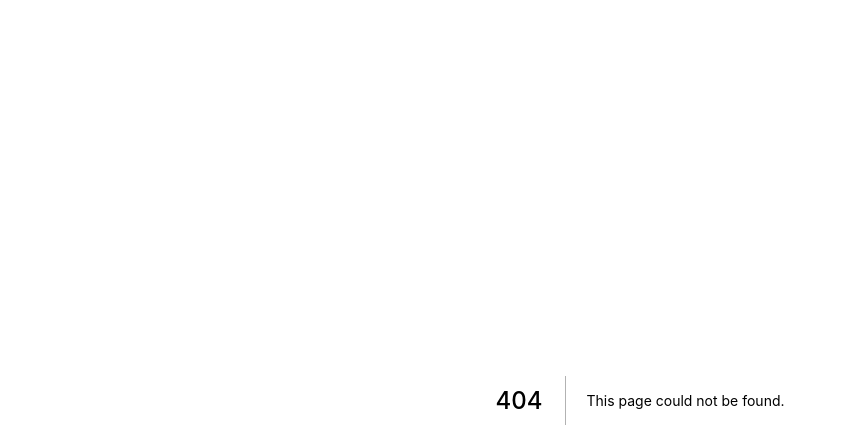
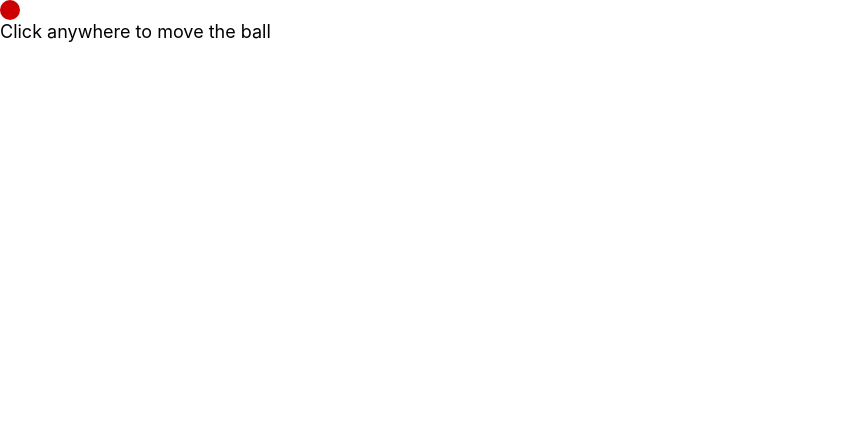
Before and after one commit to Junev/nextjs-blog, a Next.js app: page /transition/ball in a window 1280 px wide. Before the commit this address had no page. Shown: the top 448 px of the page, without its empty margins (0-847 px from the left). Built offline with nearby package versions, Linux system fonts and the light colour scheme.

Commit message:
practice transition

```diff
--- /dev/null
+++ b/pages/transition/ball.js
@@ -0,0 +1,54 @@
+import { useEffect, useRef } from "react";
+import styles from "./ball.module.scss";
+
+const Ball = () => {
+  const ballRef = useRef();
+  // useEffect(() => {
+  //   const moveball = (e) => {
+  //     ballRef.current.style.transform = `translateY(${e.clientY - 10}px)`;
+  //     ballRef.current.style.transform += `translateX(${e.clientX - 10}px)`;
+  //   };
+  //   document.addEventListener("click", moveball, { passive: true });
+  //   return () => {
+  //     document.removeEventListener("click", moveball);
+  //   };
+  // });
+
+  useEffect(() => {
+    const animate = () => {
+      let start;
+      const step = (timestamp) => {
+        if (start === undefined) {
+          start = timestamp;
+        }
+        const elapsed = timestamp - start;
+        ballRef.current.style.transform = `translateX(${Math.min(
+          0.1 * elapsed,
+          200
+        )}px)`;
+        console.log(elapsed, Math.min(0.1 * elapsed, 200));
+        if (elapsed < 2000) {
+          requestAnimationFrame(step);
+        } else {
+          start = undefined;
+        }
+      };
+      requestAnimationFrame(step);
+    };
+    document.addEventListener("click", animate, { passive: true });
+    return () => {
+      document.removeEventListener("click", animate);
+    };
+  });
+
+  return (
+    <>
+      <p>Click anywhere to move the ball</p>
+      <div ref={ballRef} className={styles.ball}></div>
+    </>
+  );
+};
+
+Ball.propTypes = {};
+
+export default Ball;
--- /dev/null
+++ b/pages/transition/ball.module.scss
@@ -0,0 +1,10 @@
+.ball {
+  background-color: #c00;
+  border-radius: 10px;
+  width: 20px;
+  height: 20px;
+  position: absolute;
+  top: 0;
+  left: 0;
+  // transition: transform 1s;
+}
```
Also changed, not shown: pages/posts/todolist.js (+9 -1 lines).
